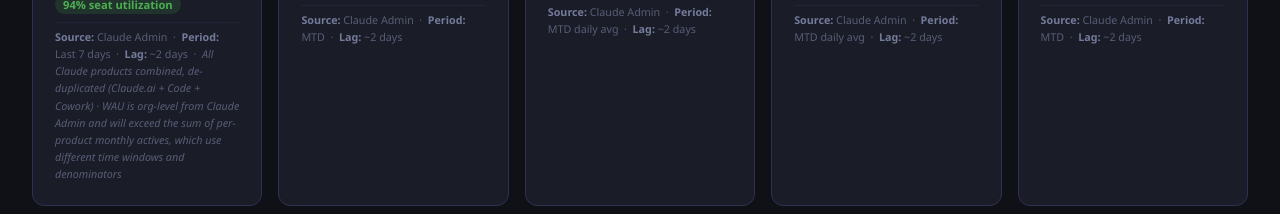
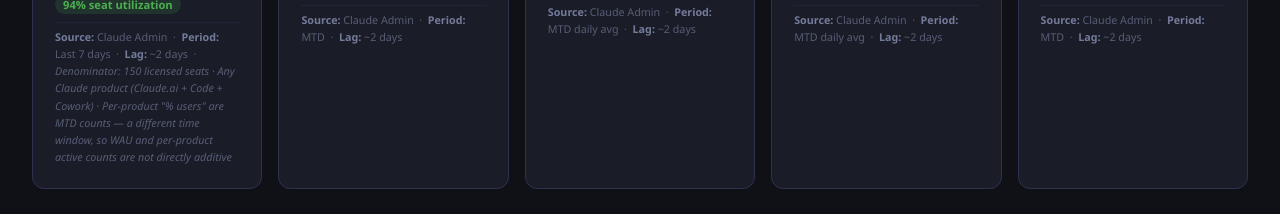
Before and after one commit to sarasanalytics-com/saras-usage-dashboard, a plain HTML site: page index.html in a window 1280 px wide. Shown: the part 543-757 px from the top of the page. Drawn offline with nearby package versions, Linux system fonts and the light colour scheme.

Commit message:
Clarify WAU footnote: denominator = 150 licensed seats (2026-05-19)

```diff
--- a/index.html
+++ b/index.html
@@ -204,7 +204,7 @@
       <div class="kpi-value" id="kpi-wau"></div>
       <div class="kpi-sub">Claude.ai · Claude Code · Cowork (from Claude admin)</div>
       <span class="kpi-badge badge-green" id="kpi-utilization-badge"></span>
-      <div class="kpi-meta"><strong>Source:</strong> Claude Admin &nbsp;·&nbsp; <strong>Period:</strong> Last 7 days &nbsp;·&nbsp; <strong>Lag:</strong> ~2 days &nbsp;·&nbsp; <em>All Claude products combined, de-duplicated (Claude.ai + Code + Cowork) · WAU is org-level from Claude Admin and will exceed the sum of per-product monthly actives, which use different time windows and denominators</em></div>
+      <div class="kpi-meta"><strong>Source:</strong> Claude Admin &nbsp;·&nbsp; <strong>Period:</strong> Last 7 days &nbsp;·&nbsp; <strong>Lag:</strong> ~2 days &nbsp;·&nbsp; <em>Denominator: 150 licensed seats · Any Claude product (Claude.ai + Code + Cowork) · Per-product "% users" are MTD counts — a different time window, so WAU and per-product active counts are not directly additive</em></div>
     </div>
     <div class="kpi c2">
       <div class="kpi-label">Code Lines Accepted (MTD)</div>
```
